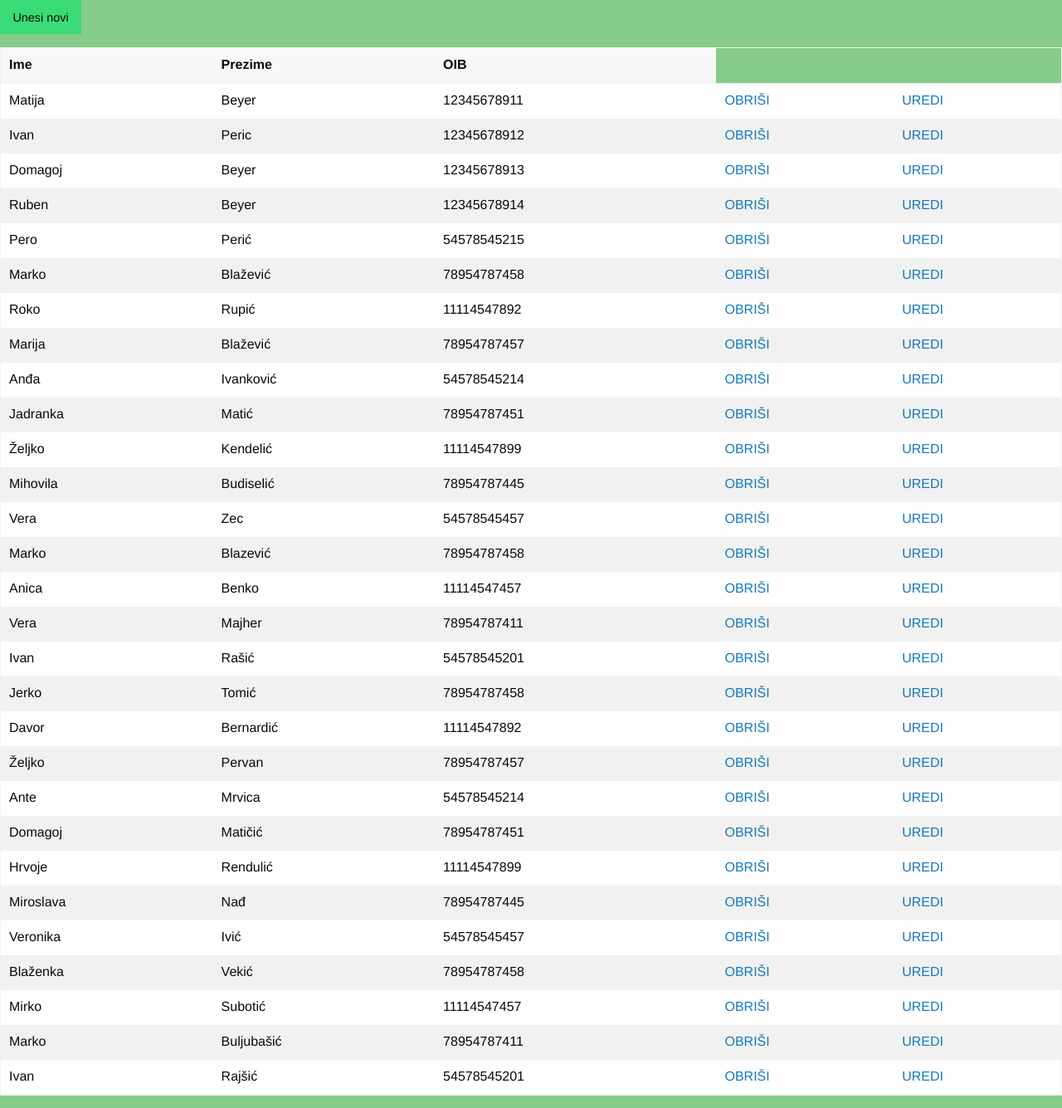
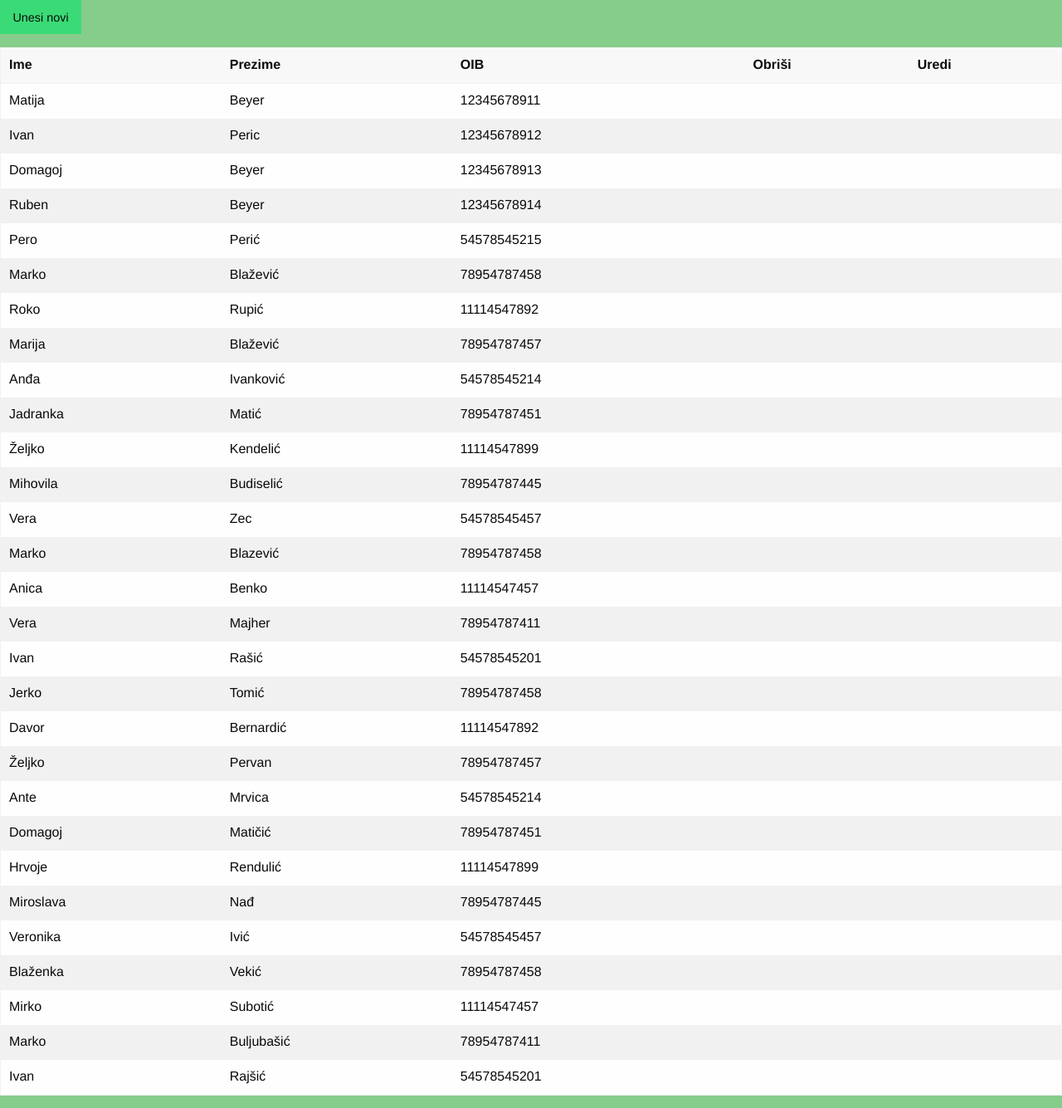
Before and after one commit to BeyerMatija/Edunova, a PHP site: page /privatno/korisnici/index.php in a window 1280 px wide. Shown: the part 54-1389 px from the top of the page at 83% size. Run offline with PHP 8.4, Linux system fonts and the light colour scheme; data comes from the database, SQL or seed files in the repository.

Commit message:
Update index.php

```diff
--- a/Zavrsni rad v2.2/privatno/korisnici/index.php
+++ b/Zavrsni rad v2.2/privatno/korisnici/index.php
@@ -7,10 +7,11 @@
   <body>
   	<?php include_once '../../predlosci/menu.php'; ?>
   	<div class="row">
+
   		<div class="large-12">
   			  			<a href="<?php echo $putanjaAPP. "privatno/korisnici/unesi.php";?>"><button class="success button">Unesi novi</button></a>
+  			</div>
 
-  			</div>
   	</div>
   	    <table>
 						<thead>
@@ -18,7 +19,8 @@
 								<th>Ime</th>
 								<th>Prezime</th>
 								<th>OIB</th>
-
+								<th>Obriši</th>
+								<th>Uredi</th>
 							</tr>
 						</thead>
 						<tbody>
@@ -35,8 +37,8 @@
 								<td><?php echo $korisnik->prezime ?></td>
 								<td><?php echo $korisnik->oib ?></td>
 
-								<td><a href="<?php echo $putanjaAPP. "privatno/korisnici/delete.php?sifra=".$korisnik->sifra?>">OBRIŠI</a></td>
-								<td><a href="<?php echo $putanjaAPP. "privatno/korisnici/uredi.php?sifra=".$korisnik->sifra?>">UREDI</a></td>
+								<td><a href="<?php echo $putanjaAPP. "privatno/korisnici/delete.php?sifra=".$korisnik->sifra?>"><i title="Obriši" class="fi-page-delete size-48"></i></a></td>
+								<td><a href="<?php echo $putanjaAPP. "privatno/korisnici/uredi.php?sifra=".$korisnik->sifra?>"><i title="Uredi" class="step fi-page-edit size-48"></i></a></td>
 
 							</tr>
 							<?php endforeach; ?>
```
